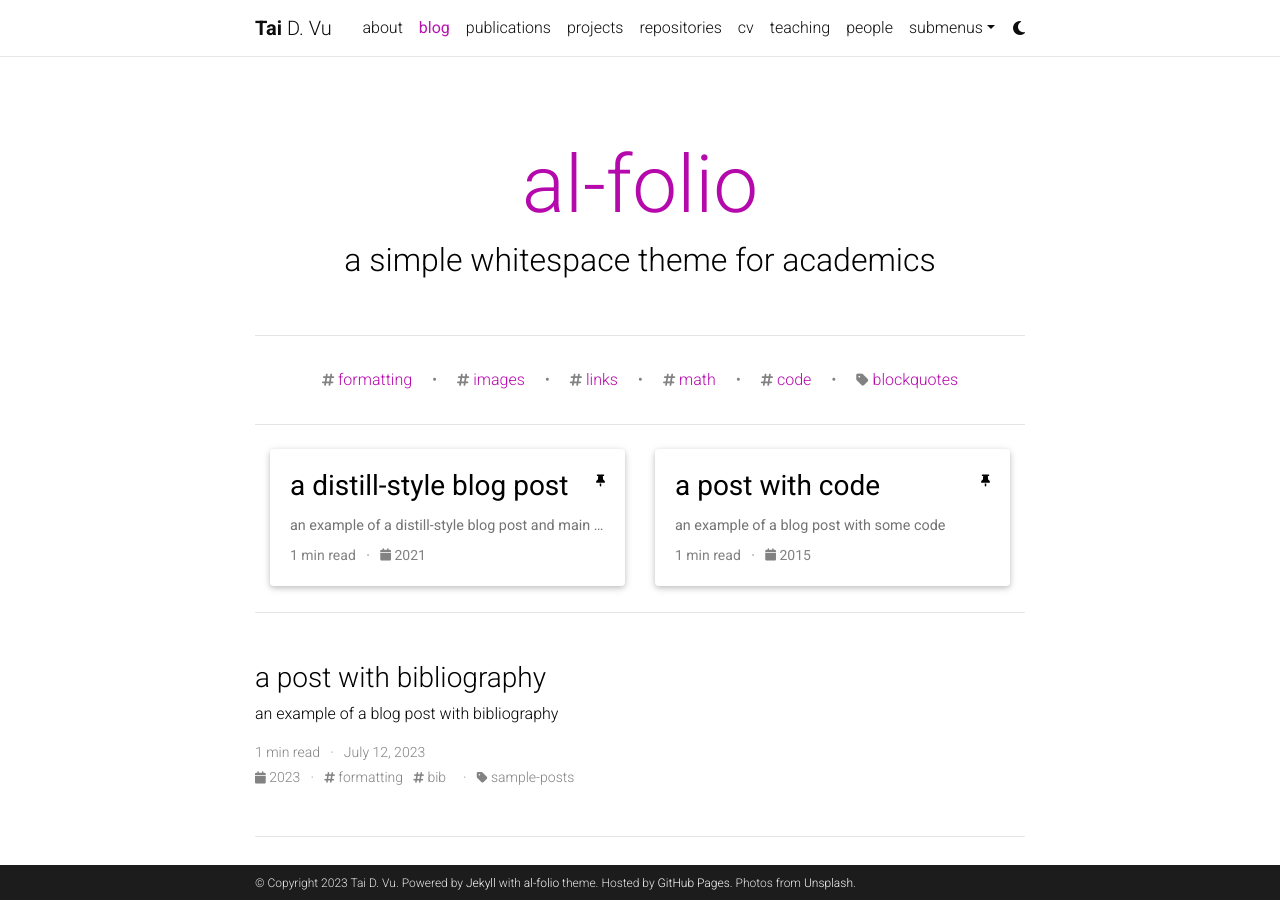
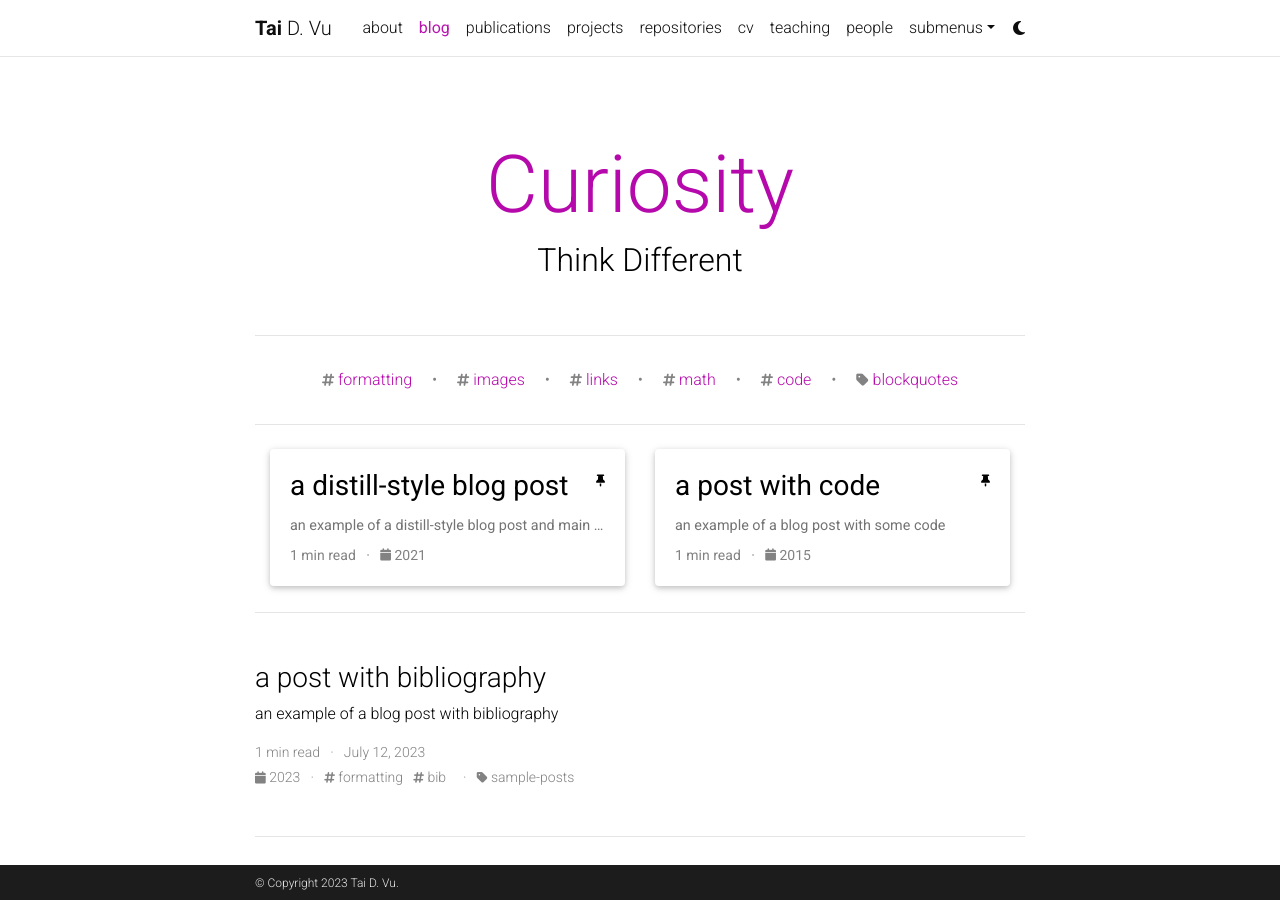
Before and after one commit to taivu7/taivu7.github.io, a Jekyll site: the page built from blog/index.html, in a window 1280 px wide and 900 px high. Built offline with Jekyll 4.4.1, drawn with Linux system fonts in a browser that asks for light colours; the list of posts is cut into pages by our own code; comment, search, counter and statistics services are not loaded; a style sheet for code colours, icons or effects is not loaded.

Commit message:
Change image profile and some personal info

```diff
--- a/_config.yml
+++ b/_config.yml
@@ -9,10 +9,7 @@
 email: me@taivu.dev
 description: > # the ">" symbol means to ignore newlines until "footer_text:"
   A simple, whitespace theme for academics. Based on [*folio](https://github.com/bogoli/-folio) design.
-footer_text: >
-  Powered by <a href="https://jekyllrb.com/" target="_blank">Jekyll</a> with <a href="https://github.com/alshedivat/al-folio">al-folio</a> theme.
-  Hosted by <a href="https://pages.github.com/" target="_blank">GitHub Pages</a>.
-  Photos from <a href="https://unsplash.com" target="_blank">Unsplash</a>.
+footer_text:
 keywords: jekyll, jekyll-theme, academic-website, portfolio-website  # add your own keywords or leave empty
 
 lang: en # the language of your site (for example: en, fr, cn, ru, etc.)
@@ -67,7 +64,7 @@
 # Social integration
 # -----------------------------------------------------------------------------
 
-github_username: # your GitHub user name
+github_username: taivu7
 gitlab_username: # your GitLab user name
 twitter_username: # your Twitter handle
 mastodon_username: # your mastodon instance+username in the format instance.tld/@username
@@ -77,7 +74,7 @@
 semanticscholar_id: # your Semantic Scholar ID
 whatsapp_number: # your WhatsApp number (full phone number in international format. Omit any zeroes, brackets, or dashes when adding the phone number in international format.)
 orcid_id: # your ORCID ID
-medium_username: # your Medium username
+medium_username: taivu7
 quora_username: # your Quora username
 publons_id: # your ID on Publons
 lattes_id: # your ID on Lattes (Brazilian Lattes CV)
@@ -120,9 +117,9 @@
 # Blog
 # -----------------------------------------------------------------------------
 
-blog_name: al-folio # blog_name will be displayed in your blog page
+blog_name: Curiosity # blog_name will be displayed in your blog page
 blog_nav_title: blog # your blog must have a title for it to be displayed in the nav bar
-blog_description: a simple whitespace theme for academics
+blog_description: Think Different
 permalink: /blog/:year/:title/
 
 # Pagination
```
Also changed, not shown: 1 other file.
